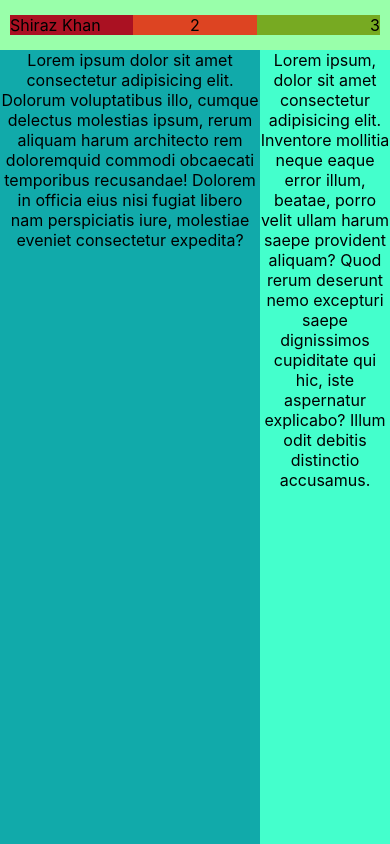
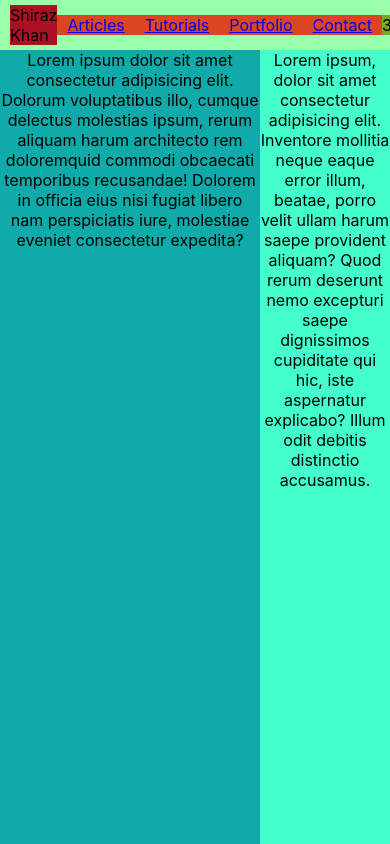
Before and after one commit to shirazkhan/Cake-Central, a React (Create React App) app: page / in a window 390 px wide. Shown: the top 844 px of the page. Built offline with nearby package versions, Linux system fonts and the light colour scheme.

Commit message:
Further adjust Header and NavBar responsiveness

```diff
--- a/src/App.js
+++ b/src/App.js
@@ -47,7 +47,7 @@ const NavButton = styled.div`
 
 const Brand = styled.div`
   background: #a12;
-  width: 100%;
+  width: 250px;
   text-align: left;
   margin-left: 10px;
 `;
@@ -55,11 +55,17 @@ const Brand = styled.div`
 const NavLinks = styled.div`
   background: #d42;
   width: 100%;
+  display: flex;
+  justify-content: center;
+`;
+
+const NavLink = styled.a`
+  padding: 0 10px 0 10px;
 `;
 
 const NightButton = styled.div`
   background: #7a2;
-  width: 100%;
+  width: 250px;
   text-align: right;
   margin-right: 10px;
 `;
@@ -90,7 +96,12 @@ function App() {
         <Header>
           <NavBar>
             <Brand>Shiraz Khan</Brand>
-            <NavLinks>2</NavLinks>
+            <NavLinks>
+              <NavLink href="/">Articles</NavLink>
+              <NavLink href="/">Tutorials</NavLink>
+              <NavLink href="/">Portfolio</NavLink>
+              <NavLink href="/">Contact</NavLink>
+            </NavLinks>
             <NightButton>3</NightButton>
           </NavBar>
         </Header>
```
